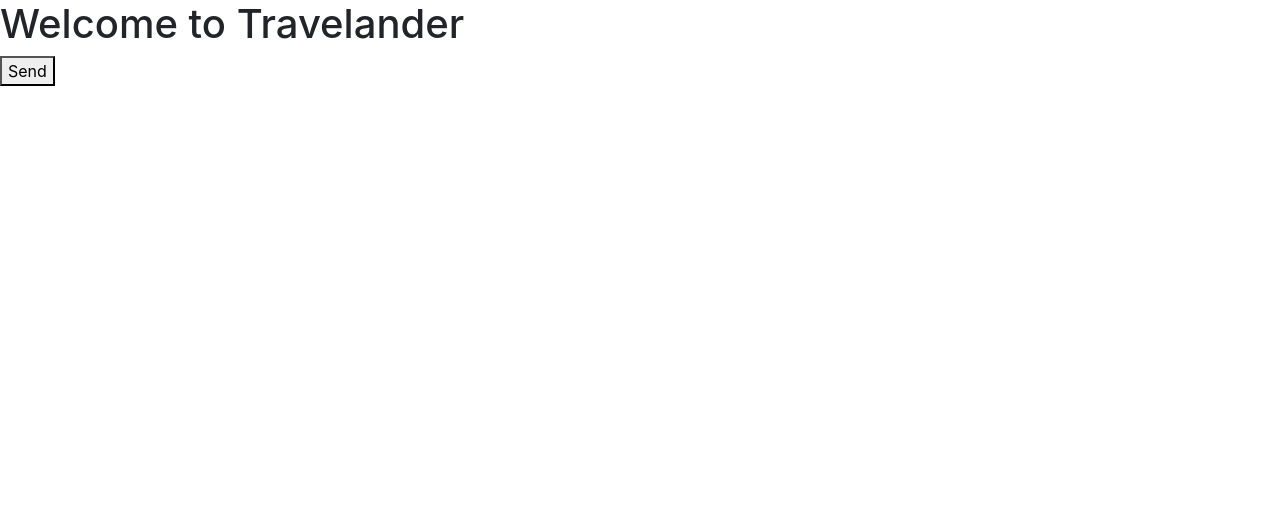
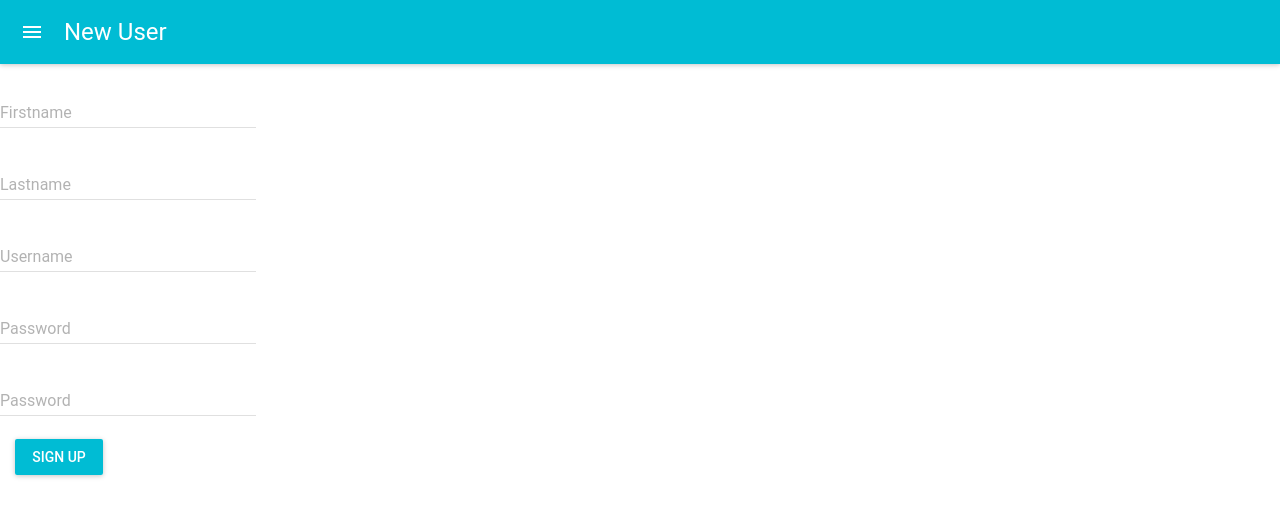
Before and after one commit to Kanchan-Wakchaure/SER517-Group2-Fall2019, a React (Create React App) app in the folder frontend/: page / in a window 1280 px wide. Shown: the top 516 px of the page. Built offline with nearby package versions, Linux system fonts and the light colour scheme.

Commit message:
Basic UI for sign up page

```diff
--- /dev/null
+++ b/frontend/src/components/signup.jsx
@@ -0,0 +1,66 @@
+import React , {Component} from 'react';
+import MuiThemeProvider from 'material-ui/styles/MuiThemeProvider';
+import AppBar from 'material-ui/AppBar';
+import RaisedButton from 'material-ui/RaisedButton';
+import TextField from 'material-ui/TextField';
+class Signup extends Component {
+    constructor(props) {
+        super(props);
+        this.state = {
+            firstname: '',
+            lastname: '',
+            username: '',
+            password: ''
+        }
+    }
+    render() {
+        return (
+            <div>
+        <MuiThemeProvider>
+          <div>
+          <AppBar
+             title="New User"
+           />
+           <TextField
+             hintText="Enter your First Name"
+             floatingLabelText="Firstname"
+             onChange = {(event,newValue) => this.setState({username:newValue})}
+             />
+           <br/>
+           <TextField
+             hintText="Enter your Last Name"
+             floatingLabelText="Lastname"
+             onChange = {(event,newValue) => this.setState({username:newValue})}
+             />
+           <br/>
+           <TextField
+             hintText="Enter your Username"
+             floatingLabelText="Username"
+             onChange = {(event,newValue) => this.setState({username:newValue})}
+             />
+           <br/>
+             <TextField
+               type="password"
+               hintText="Enter your Password"
+               floatingLabelText="Password"
+               onChange = {(event,newValue) => this.setState({password:newValue})}
+               />
+             <br/>
+             <TextField
+             hintText="Confirm Password"
+             floatingLabelText="Password"
+             onChange = {(event,newValue) => this.setState({username:newValue})}
+             />
+           <br/>
+             <RaisedButton label="Sign Up" primary={true} style={style} />
+         </div>
+         </MuiThemeProvider>
+      </div>
+            );
+
+        }
+}
+const style = {
+ margin: 15,
+};
+export default Signup;
```
Also changed, not shown: frontend/src/index.js (+3 -5 lines).
